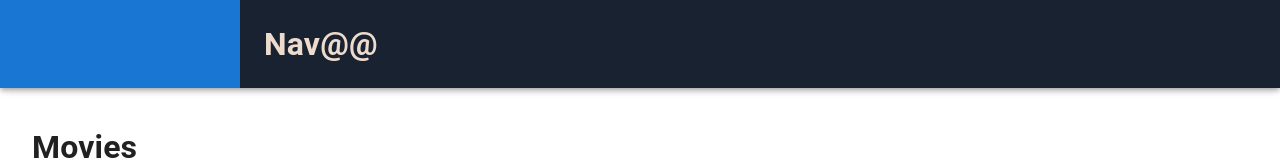
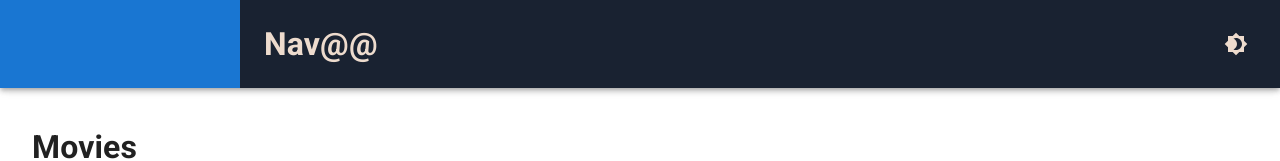
Before and after one commit to chriswu8/2800-202210-BBY24, a React (Create React App) app in the folder OneDrive/Desktop/filmpire_cw/: page / in a window 1280 px wide. Shown: the top 161 px of the page. Built offline with nearby package versions, Linux system fonts and the light colour scheme.

Commit message:
imported useTheme to display light/dark mode icon (not yet toggleable

```diff
--- a/OneDrive/Desktop/filmpire_cw/public/index.html
+++ b/OneDrive/Desktop/filmpire_cw/public/index.html
@@ -9,6 +9,7 @@
   <meta name="description" content="Web site created using create-react-app" />
   <link rel="apple-touch-icon" href="%PUBLIC_URL%/logo192.png" />
   <link rel="manifest" href="%PUBLIC_URL%/manifest.json" />
+  <link rel="stylesheet" href="https://fonts.googleapis.com/css?family=Roboto:300,400,500,700&display=swap" />
   <title>Filmpire</title>
 </head>
 
--- a/OneDrive/Desktop/filmpire_cw/src/components/NavBar/NavBar.jsx
+++ b/OneDrive/Desktop/filmpire_cw/src/components/NavBar/NavBar.jsx
@@ -2,11 +2,13 @@ import React from 'react';
 import { AppBar, Avatar, Button, Drawer, IconButton, Toolbar, useMediaQuery } from '@mui/material';
 import { AccountCircle, Brightness4, Brightness7, Menu } from '@mui/icons-material';
 import { Link } from 'react-router-dom';
+import { useTheme } from '@mui/material/styles'; // for light or dark theme
 import useStyles from './styles';
 
 const NavBar = () => {
   const classes = useStyles();
   const isMobile = useMediaQuery('(max-width:600px)');
+  const theme = useTheme();
 
   return (
     <>
@@ -18,12 +20,21 @@ const NavBar = () => {
               color="inherit"
               edge="start"
               style={{ outline: 'none' }}
-              onClick={() => {}}
+              onClick={() => { }}
               className={classes.menuButton}
             >
               <Menu />
             </IconButton>
           )}
+
+          <IconButton
+            color="inherit"
+            sx={{ ml: 1 }} // ml means margin left
+            onClick={() => { }}
+          >
+            {theme.palette.mode === 'dark' ? <Brightness7 /> : <Brightness4 />}
+          </IconButton>
+
         </Toolbar>
       </AppBar>
     </>
```
